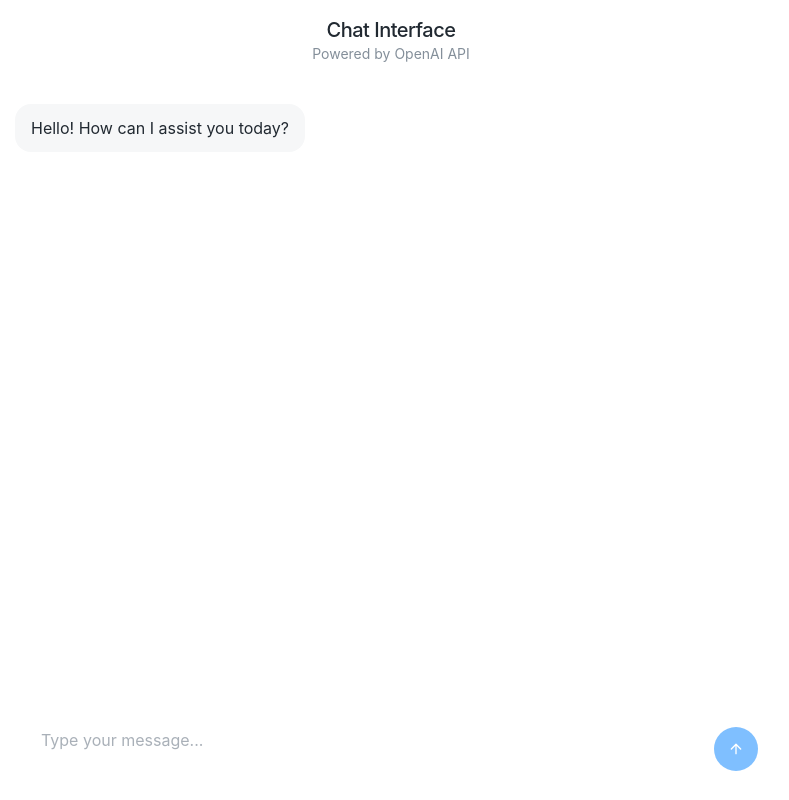
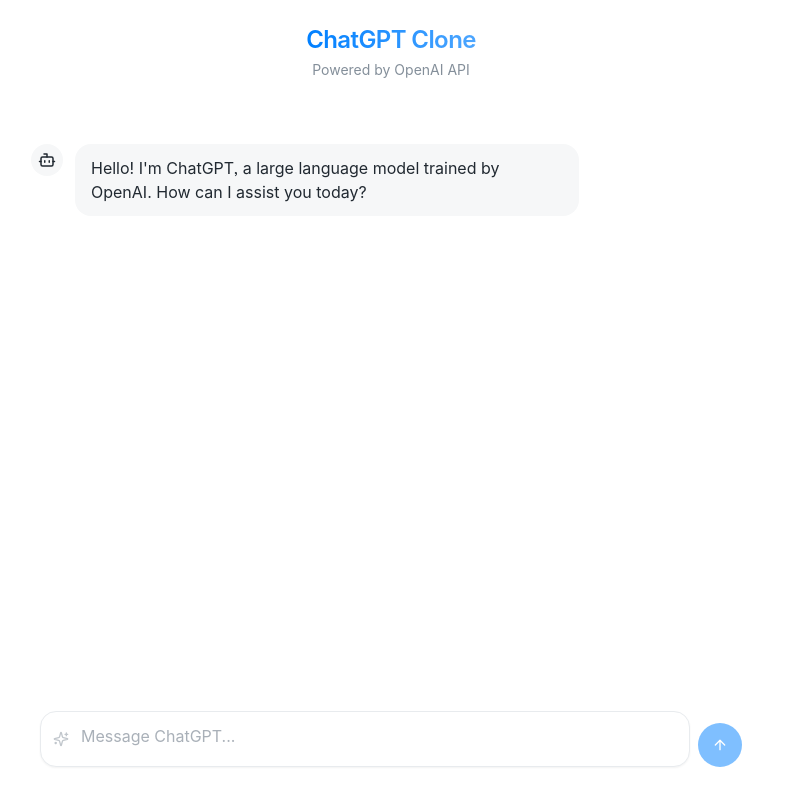
Before and after one commit to satish-mukhekar/textifyfrontend, a React (Vite) app: page / in a window 1280 px wide. Shown: the whole page, without its empty margins (249-1038 px from the left). Built offline with nearby package versions, Linux system fonts and the light colour scheme.

Commit message:
Enhance the frontend
The prompt requested general enhancements to the frontend.

```diff
--- a/src/components/ChatInput.tsx
+++ b/src/components/ChatInput.tsx
@@ -1,7 +1,7 @@
 
 import React, { useState, useRef, useEffect } from 'react';
 import { Button } from '@/components/ui/button';
-import { ArrowUp } from 'lucide-react';
+import { ArrowUp, Sparkles } from 'lucide-react';
 
 interface ChatInputProps {
   onSendMessage: (message: string) => void;
@@ -46,16 +46,17 @@ const ChatInput: React.FC<ChatInputProps> = ({ onSendMessage, isLoading }) => {
       onSubmit={handleSubmit}
       className="flex items-end gap-2 w-full"
     >
-      <div className="relative flex-grow glass-panel rounded-2xl overflow-hidden">
+      <div className="relative flex-grow rounded-2xl overflow-hidden border border-input bg-background shadow-sm">
+        <Sparkles className="absolute left-3 top-1/2 -translate, left-3, top-1/2, -translate-y-1/2 text-muted-foreground h-4 w-4" style={{ opacity: input ? 0 : 0.5 }} />
         <textarea
           ref={textareaRef}
           value={input}
           onChange={(e) => setInput(e.target.value)}
           onKeyDown={handleKeyDown}
-          placeholder="Type your message..."
+          placeholder="Message ChatGPT..."
           rows={1}
           disabled={isLoading}
-          className="w-full px-4 py-3 pr-12 resize-none focus:outline-none bg-transparent placeholder:text-muted-foreground/70"
+          className="w-full px-4 py-3 pl-10 pr-12 resize-none focus:outline-none bg-transparent placeholder:text-muted-foreground/70"
           style={{ minHeight: '44px', maxHeight: '200px' }}
         />
       </div>
--- a/src/components/ChatMessage.tsx
+++ b/src/components/ChatMessage.tsx
@@ -2,6 +2,7 @@
 import React from 'react';
 import { Message } from '@/lib/types';
 import { cn } from '@/lib/utils';
+import { Bot, User } from 'lucide-react';
 
 interface ChatMessageProps {
   message: Message;
@@ -13,17 +14,30 @@ const ChatMessage: React.FC<ChatMessageProps> = ({ message }) => {
   return (
     <div
       className={cn(
-        "flex w-full my-2",
+        "flex w-full my-4 items-start gap-3",
         isUser ? "justify-end" : "justify-start"
       )}
     >
+      {!isUser && (
+        <div className="flex-shrink-0 w-8 h-8 rounded-full bg-secondary flex items-center justify-center">
+          <Bot size={18} className="text-secondary-foreground" />
+        </div>
+      )}
+
       <div
         className={cn(
+          "message-bubble max-w-[80%] md:max-w-[70%]",
           isUser ? "user-message" : "ai-message"
         )}
       >
         <p className="whitespace-pre-wrap break-words">{message.content}</p>
       </div>
+
+      {isUser && (
+        <div className="flex-shrink-0 w-8 h-8 rounded-full bg-primary flex items-center justify-center">
+          <User size={18} className="text-primary-foreground" />
+        </div>
+      )}
     </div>
   );
 };
--- a/src/components/Header.tsx
+++ b/src/components/Header.tsx
@@ -3,10 +3,10 @@ import React from 'react';
 
 const Header: React.FC = () => {
   return (
-    <header className="flex items-center justify-center w-full py-4">
+    <header className="flex items-center justify-center w-full py-6">
       <div className="flex flex-col items-center">
-        <h1 className="text-xl font-medium tracking-tight">Chat Interface</h1>
-        <p className="text-sm text-muted-foreground">Powered by OpenAI API</p>
+        <h1 className="text-2xl font-semibold tracking-tight bg-gradient-to-r from-primary to-primary/70 bg-clip-text text-transparent">ChatGPT Clone</h1>
+        <p className="text-sm text-muted-foreground mt-1">Powered by OpenAI API</p>
       </div>
     </header>
   );
--- a/src/pages/Index.tsx
+++ b/src/pages/Index.tsx
@@ -13,7 +13,7 @@ const Index = () => {
     {
       id: 'welcome',
       role: 'assistant',
-      content: 'Hello! How can I assist you today?',
+      content: 'Hello! I\'m ChatGPT, a large language model trained by OpenAI. How can I assist you today?',
       timestamp: Date.now()
     }
   ]);
@@ -58,19 +58,22 @@ const Index = () => {
   };
 
   return (
-    <div className="flex flex-col min-h-[100dvh] max-w-4xl mx-auto px-4">
+    <div className="flex flex-col min-h-[100dvh] bg-gradient-to-b from-background to-background/95">
       <Header />
 
-      <main className="flex-1 flex flex-col w-full max-w-3xl mx-auto mb-4">
+      <main className="flex-1 flex flex-col w-full max-w-3xl mx-auto mb-4 px-4">
         {/* Messages container */}
-        <div className="flex-1 overflow-y-auto py-4 px-2">
-          <div className="space-y-4 pb-4">
+        <div className="flex-1 overflow-y-auto py-6 px-2">
+          <div className="space-y-2 pb-4">
             {messages.map((message) => (
               <ChatMessage key={message.id} message={message} />
             ))}
 
             {isLoading && (
-              <div className="flex justify-start my-4">
+              <div className="flex justify-start my-4 items-start gap-3">
+                <div className="flex-shrink-0 w-8 h-8 rounded-full bg-secondary flex items-center justify-center">
+                  <div className="h-4 w-4" />
+                </div>
                 <div className="ai-message flex items-center space-x-2">
                   <LoadingDots className="text-current" />
                 </div>
@@ -83,7 +86,7 @@ const Index = () => {
         </div>
 
         {/* Input area */}
-        <div className="sticky bottom-0 w-full glass-panel rounded-t-2xl px-4 py-3 border-t">
+        <div className="sticky bottom-0 w-full glass-panel rounded-t-2xl px-4 py-4 border-t bg-background/80 backdrop-blur-sm">
           <ChatInput onSendMessage={handleSendMessage} isLoading={isLoading} />
         </div>
       </main>
```
